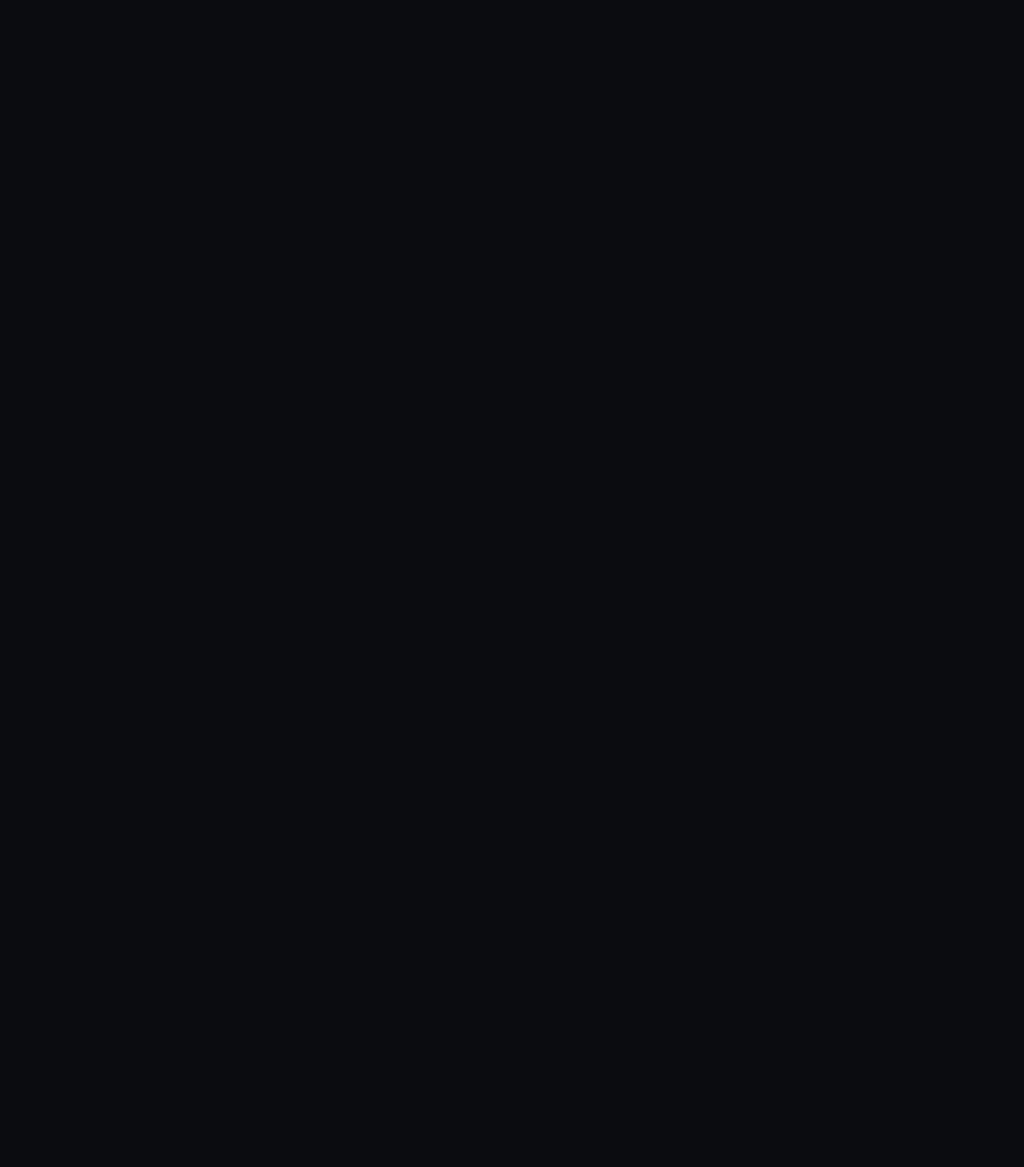
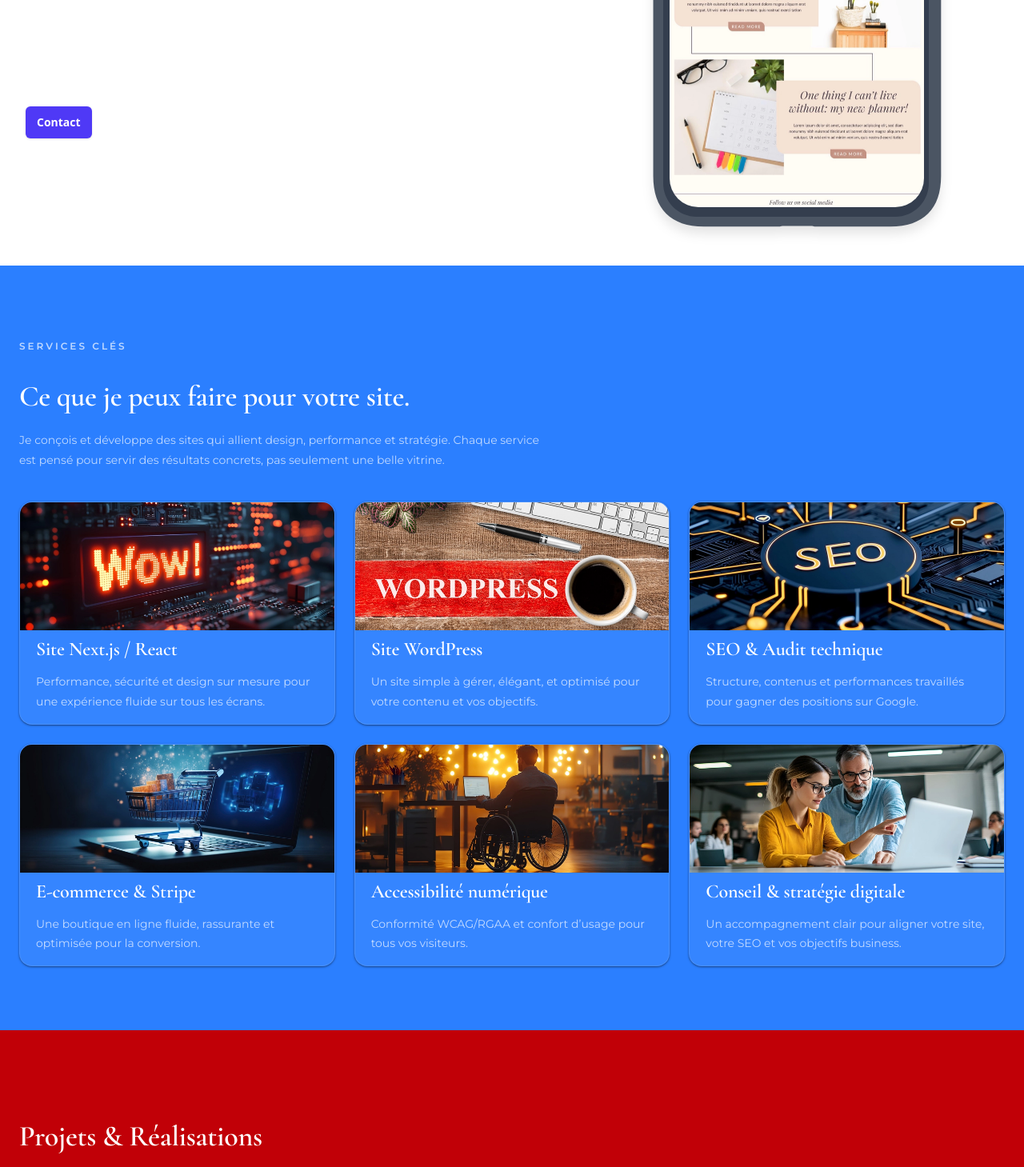
Before and after one commit to StephaneGamot/stephanegamot, a Next.js app: page / in a window 1280 px wide. Shown: the part 580-2039 px from the top of the page at 80% size. Before the commit the page ends 800 px from the top, so only its background shows below. Built offline with nearby package versions, Linux system fonts and the light colour scheme.

Commit message:
Update page.tsx

```diff
--- a/app/page.tsx
+++ b/app/page.tsx
@@ -31,6 +31,11 @@ export const metadata = {
 export default function Home() {
   return (
 <main>
+    <HeroHomePage />
+    <CardsHome />
+    <Carrousel />
+    <WorkProcess />
+    <TestimonialsSection />
 
 </main>
   );
```
